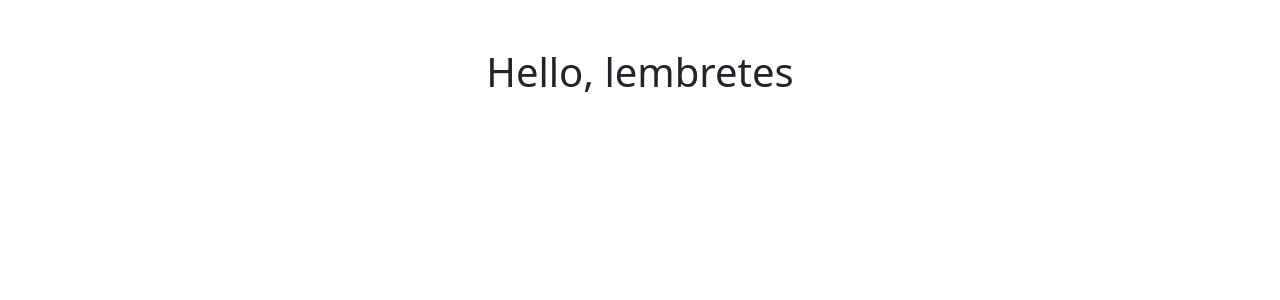
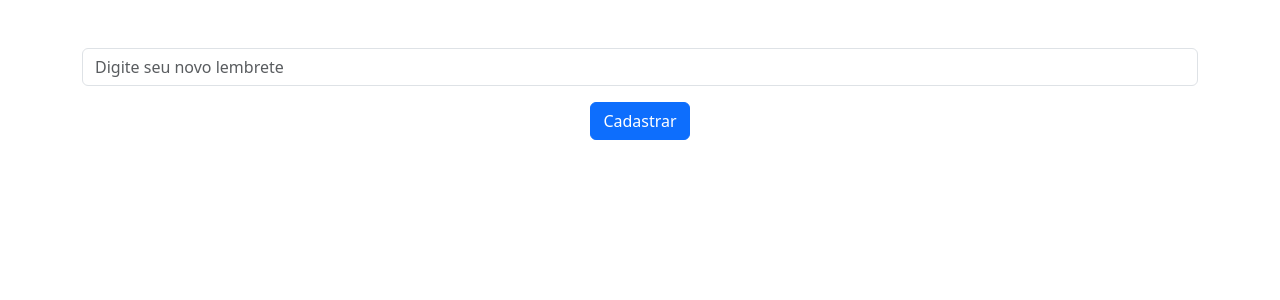
Before and after one commit to limaerika/pdmn-p1_grupo-erika, a React (Create React App) app: page / in a window 1280 px wide. Shown: the top 300 px of the page. Built offline with nearby package versions, Linux system fonts and the light colour scheme.

Commit message:
feat(p1-pdmn): cria componente de entrada

```diff
--- a/src/App.js
+++ b/src/App.js
@@ -1,10 +1,15 @@
 import React from 'react';
+import LembreteEntrada from './LembreteEntrada';
 import 'bootstrap/dist/css/bootstrap.min.css';
 
 function App() {
+  function addLembrete(lembrete) {
+    console.log('Adicionar lembrete:', lembrete);
+  }
+
   return (
     <div className="container text-center mt-5">
-      <h1>Hello, lembretes</h1>
+      <LembreteEntrada onAddLembrete={addLembrete} />
     </div>
   );
 }
--- /dev/null
+++ b/src/LembreteEntrada.js
@@ -0,0 +1,25 @@
+import React, { useState } from "react";
+
+function LembreteEntrada(props) {
+    const [lembrete, setLembrete] = useState('');
+
+    function handleAdicionar() {
+        props.onAddLembrete(lembrete);
+        setLembrete('');
+    }
+
+return (
+    <div>
+        <input
+        type="text"
+        value={lembrete}
+        onChange={ (e) => setLembrete(e.target.value)}
+        placeholder="Digite seu novo lembrete"
+        className="form-control"
+        />
+        <button onClick={handleAdicionar} className="btn btn-primary mt-3">Cadastrar</button>
+    </div>
+);
+}
+
+export default LembreteEntrada;
```
